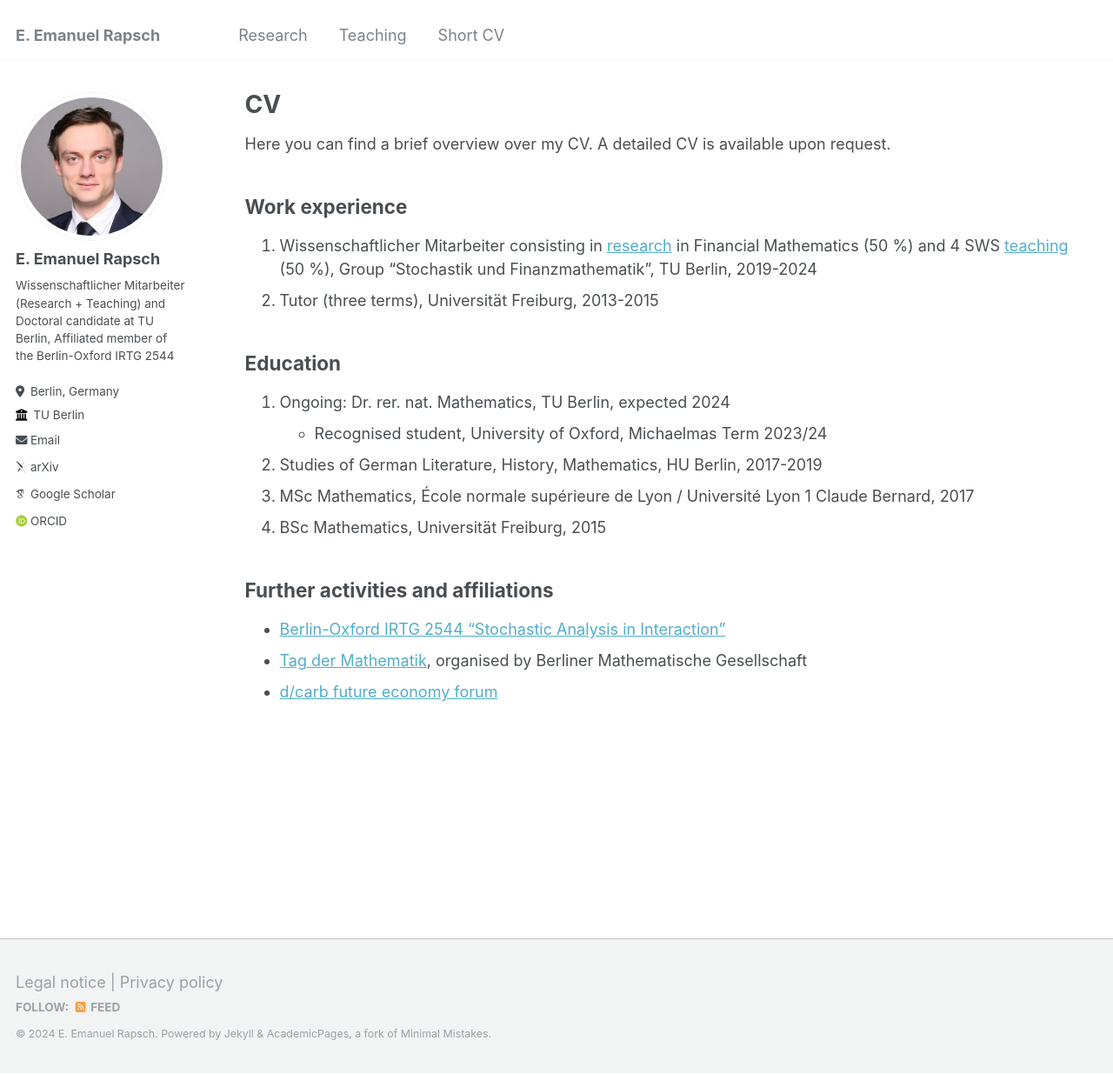
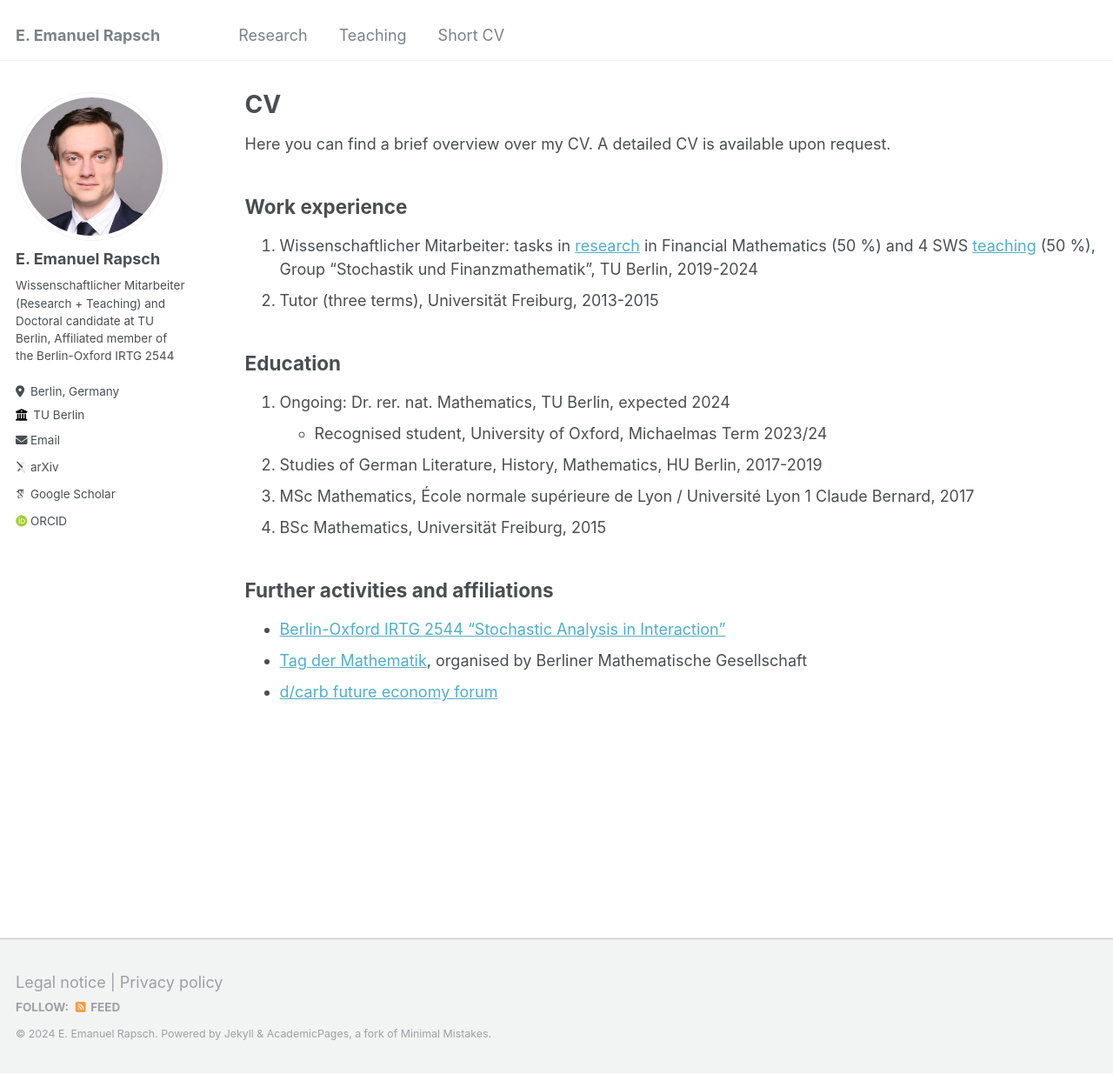
Before and after one commit to erapsch/erapsch.github.io, a Jekyll site: the page built from _pages/cv.md, in a window 1280 px wide and 1235 px high. Shown: the whole window at 87% size. Built offline with Jekyll 4.4.1, drawn with Linux system fonts in a browser that asks for light colours; some web fonts are replaced.

Commit message:
minor change in cv

```diff
--- a/_pages/cv.md
+++ b/_pages/cv.md
@@ -11,7 +11,7 @@ Here you can find a brief overview over my CV. A detailed CV is available upon r
 
 ## Work experience
 
-1. Wissenschaftlicher Mitarbeiter consisting in <a href="/research">research</a> in Financial Mathematics (50 %) and 4 SWS <a href="/teaching">teaching</a> (50 %), Group "Stochastik und Finanzmathematik", TU Berlin, 2019-2024
+1. Wissenschaftlicher Mitarbeiter: tasks in <a href="/research">research</a> in Financial Mathematics (50 %) and 4 SWS <a href="/teaching">teaching</a> (50 %), Group "Stochastik und Finanzmathematik", TU Berlin, 2019-2024
 2. Tutor (three terms), Universität Freiburg, 2013-2015
 
 ## Education
```
